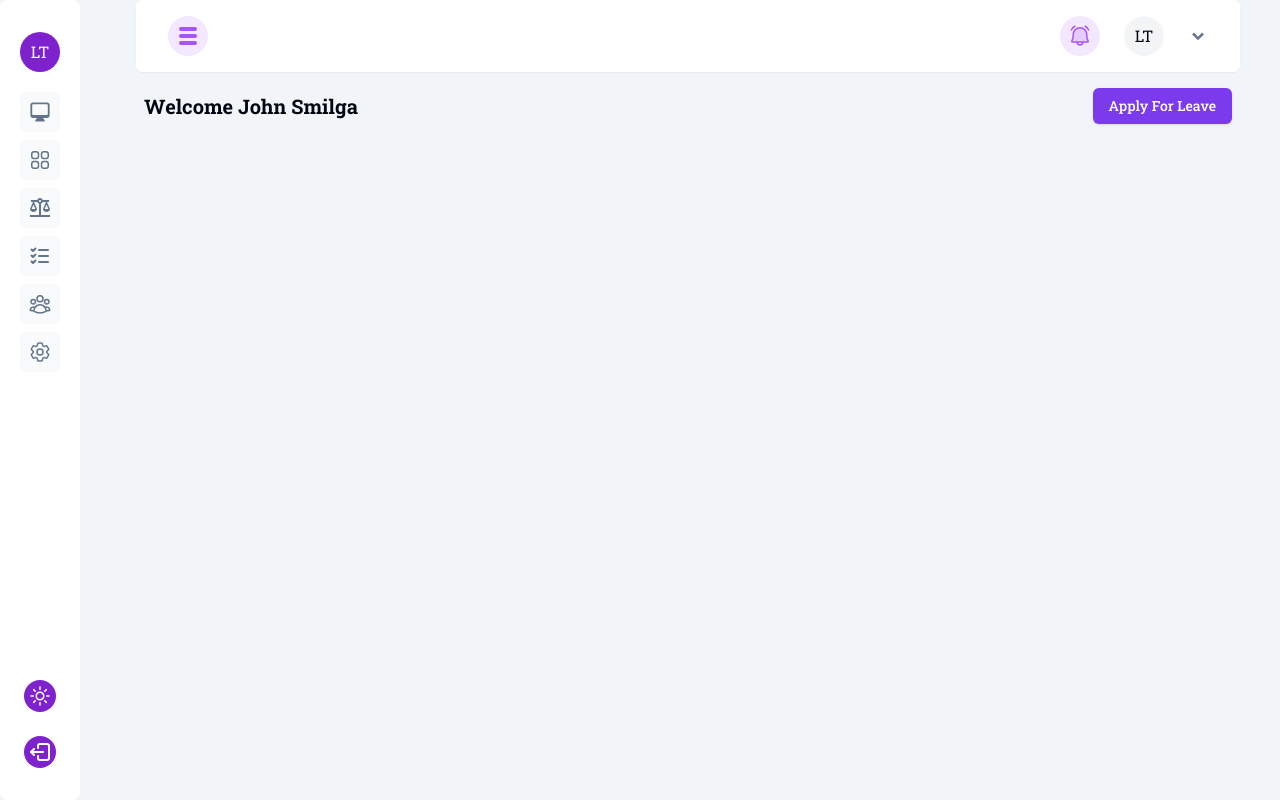
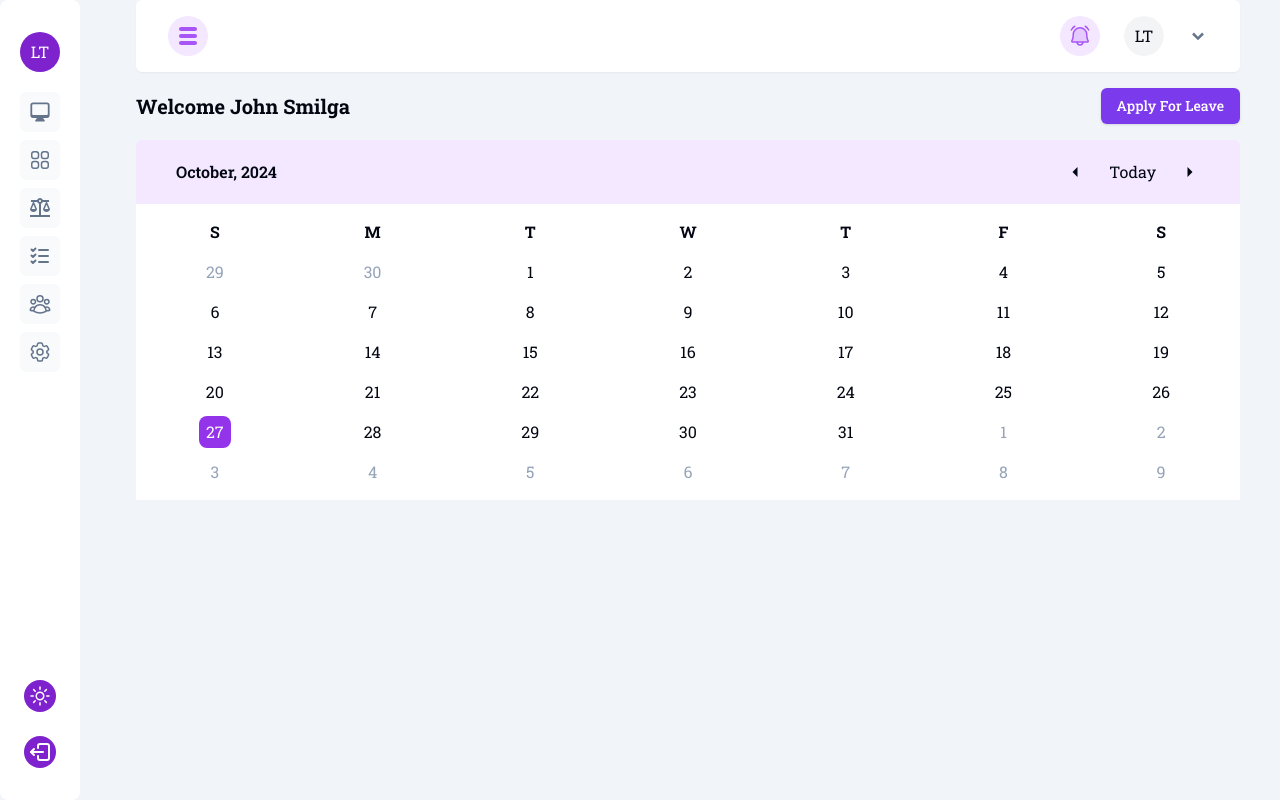
Before and after one commit to priyak1203/LeaveTracker, a React (Vite) app in the folder client/: page /portal in a window 1280 px wide. Built offline with nearby package versions, Linux system fonts and the light colour scheme.

Commit message:
custom calendar on portal page

```diff
--- a/client/package.json
+++ b/client/package.json
@@ -24,6 +24,7 @@
     "class-variance-authority": "^0.7.0",
     "clsx": "^2.1.1",
     "date-fns": "^3.6.0",
+    "dayjs": "^1.11.13",
     "react": "^18.3.1",
     "react-day-picker": "^8.10.1",
     "react-dom": "^18.3.1",
--- a/client/src/components/globals/DialogWrapper.tsx
+++ b/client/src/components/globals/DialogWrapper.tsx
@@ -7,7 +7,7 @@ import {
   DialogTrigger,
 } from '@/components/ui/dialog';
 import { type IconType } from 'react-icons/lib';
-import { Button } from '../ui/button';
+import { Button } from '@/components/ui/button';
 
 type DialogPropsType = {
   children: React.ReactNode;
--- a/client/src/components/portal/GreetingBanner.tsx
+++ b/client/src/components/portal/GreetingBanner.tsx
@@ -8,10 +8,10 @@ function GreetingBanner() {
 
   return (
     <Container>
-      <div className="flex flex-wrap justify-between items-center my-4 px-2">
-        <h2 className="text-lg font-bold leading-tight lg:text-xl">
+      <div className="flex flex-wrap justify-between items-center my-4 ">
+        <h1 className="text-lg font-bold leading-tight lg:text-xl">
           Welcome {user.name}
-        </h2>
+        </h1>
         <RequestForm />
       </div>
     </Container>
--- /dev/null
+++ b/client/src/components/portal/PortalCalendar.tsx
@@ -0,0 +1,71 @@
+import { useState } from 'react';
+import dayjs from 'dayjs';
+import { IoMdArrowDropleft, IoMdArrowDropright } from 'react-icons/io';
+import Container from '@/components/globals/Container';
+import { months, daysOfTheWeek, getDays } from '@/utils/getDays';
+import { cn } from '@/lib/utils';
+
+function PortalCalendar() {
+  const currentDate = dayjs();
+  const [today, setToday] = useState(currentDate);
+
+  return (
+    <Container>
+      {/* HEADER */}
+      <div className="flex flex-col sm:flex-row justify-between items-center bg-purple-100 py-5 px-10 rounded-t-md dark:bg-slate-900">
+        <h2 className="select-none font-semibold">
+          {months[today.month()]}, {today.year()}
+        </h2>
+        <div className="flex items-center gap-6">
+          <IoMdArrowDropleft
+            className="h-5 w-5 cursor-pointer hover:scale-105 transition-all"
+            onClick={() => setToday(today.month(today.month() - 1))}
+          />
+          <h2
+            className="cursor-pointer hover:scale-105 transition-all"
+            onClick={() => setToday(currentDate)}
+          >
+            Today
+          </h2>
+          <IoMdArrowDropright
+            className="h-5 w-5 cursor-pointer hover:scale-105 transition-all"
+            onClick={() => setToday(today.month(today.month() + 1))}
+          />
+        </div>
+      </div>
+      {/* DAYS OF THE MONTH */}
+      <section className="bg-white py-2">
+        <div className="grid grid-cols-7">
+          {daysOfTheWeek.map((day, index) => (
+            <h2
+              key={index}
+              className="h-10 font-bold grid place-content-center"
+            >
+              {day}
+            </h2>
+          ))}
+        </div>
+        <div className="grid grid-cols-7">
+          {getDays(today.month(), today.year()).map((item, index) => {
+            const { date, currentMonth, today } = item;
+            return (
+              <div key={index} className="h-10  grid place-content-center ">
+                <h2
+                  className={cn(
+                    !currentMonth && 'text-slate-400',
+                    today && 'bg-purple-600 text-white',
+                    'h-8 w-8 grid place-content-center rounded-lg cursor-pointer hover:bg-purple-800 dark:hover:bg-slate-500'
+                  )}
+                >
+                  {date.date()}
+                </h2>
+              </div>
+            );
+          })}
+        </div>
+      </section>
+    </Container>
+  );
+}
+
+export default PortalCalendar;
--- a/client/src/pages/PortalPages/Portal.tsx
+++ b/client/src/pages/PortalPages/Portal.tsx
@@ -1,9 +1,11 @@
 import GreetingBanner from '@/components/portal/GreetingBanner';
+import PortalCalendar from '@/components/portal/PortalCalendar';
 
 function PortalPage() {
   return (
     <>
       <GreetingBanner />
+      <PortalCalendar />
     </>
   );
 }
--- /dev/null
+++ b/client/src/utils/getDays.ts
@@ -0,0 +1,53 @@
+import dayjs from 'dayjs';
+
+export const months = [
+  'January',
+  'February',
+  'March',
+  'April',
+  'May',
+  'June',
+  'July',
+  'August',
+  'September',
+  'October',
+  'November',
+  'December',
+];
+
+export const daysOfTheWeek = ['S', 'M', 'T', 'W', 'T', 'F', 'S'];
+
+export const getDays = (month = dayjs().month(), year = dayjs().year()) => {
+  const firstDayofMonth = dayjs().year(year).month(month).startOf('month');
+  const lastDayofMonth = dayjs().year(year).month(month).endOf('month');
+
+  const dateArray = [];
+
+  // previous month days
+  for (let i = 0; i < firstDayofMonth.day(); i++) {
+    dateArray.push({ date: firstDayofMonth.day(i), currentMonth: false });
+  }
+
+  // current month days
+  for (let i = firstDayofMonth.date(); i <= lastDayofMonth.date(); i++) {
+    const currentDate = firstDayofMonth.date(i);
+    dateArray.push({
+      currentMonth: true,
+      date: currentDate,
+      today:
+        currentDate.toDate().toDateString() === dayjs().toDate().toDateString(),
+    });
+  }
+
+  // next month days
+  const nextMonthDays = 42 - dateArray.length;
+  for (
+    let i = lastDayofMonth.date() + 1;
+    i <= lastDayofMonth.date() + nextMonthDays;
+    i++
+  ) {
+    dateArray.push({ date: lastDayofMonth.date(i), currentMonth: false });
+  }
+
+  return dateArray;
+};
```
Also changed, not shown: 1 other file (tests, documents, lock files or other folders).
